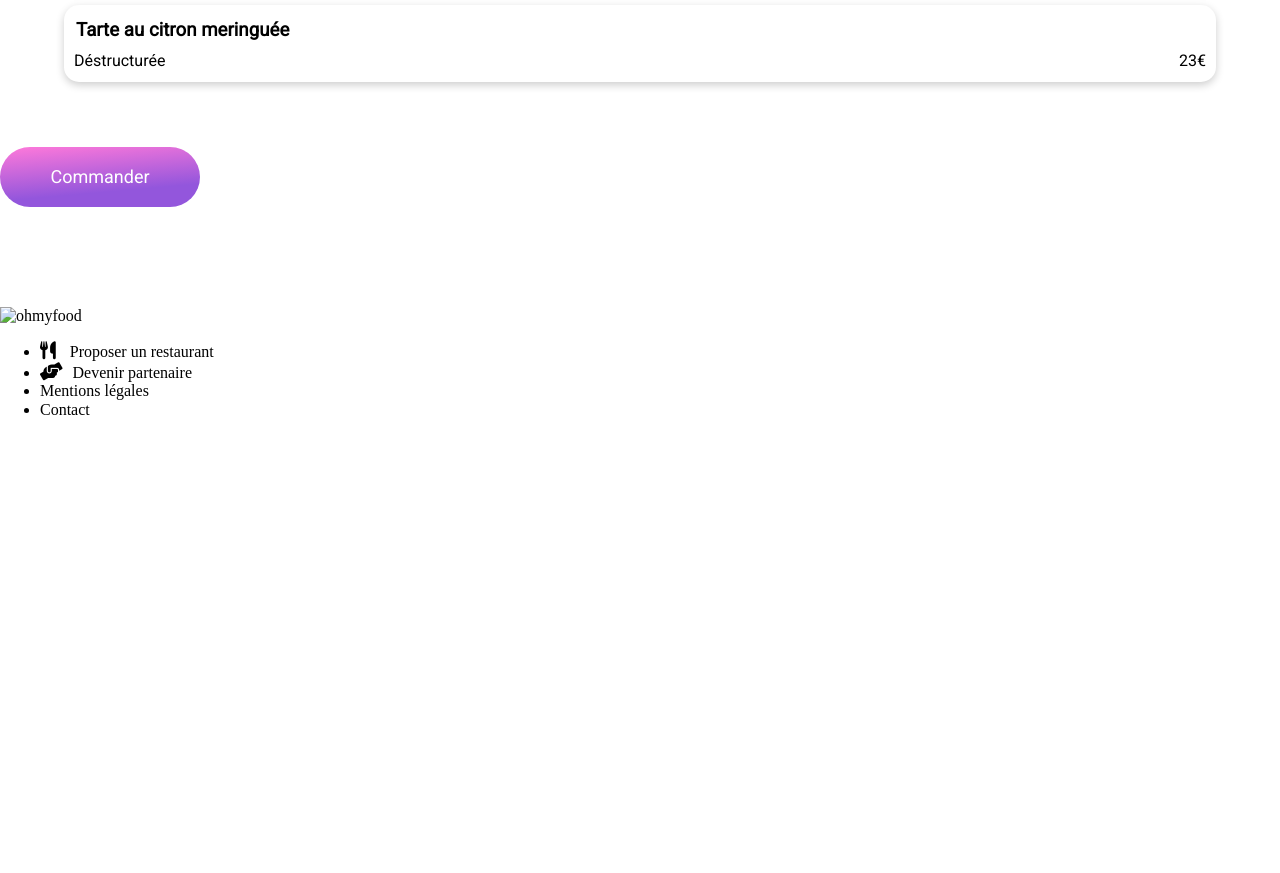
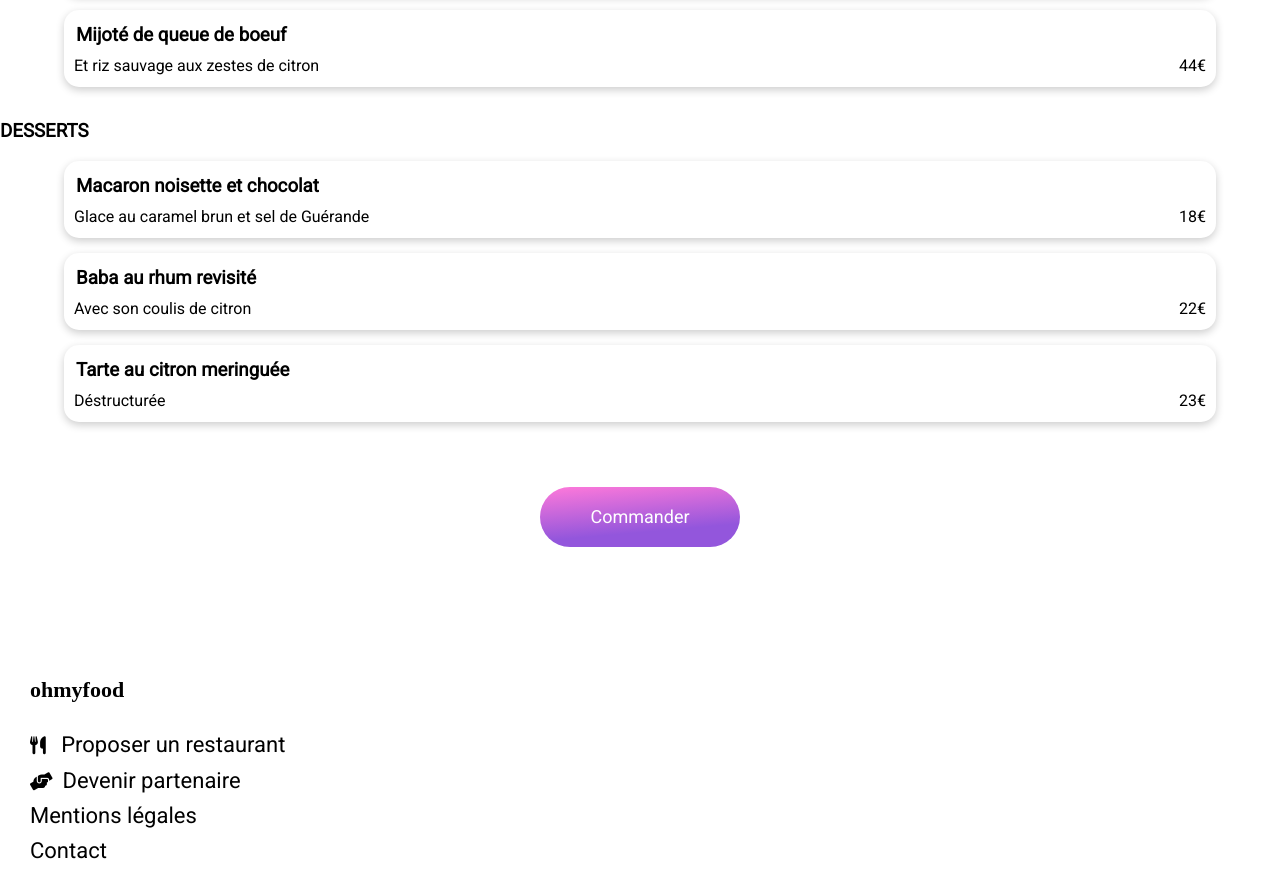
Before and after one commit to bondonflorian/ohmyfood, a website: page la_note_enchantee.html in a window 1280 px wide. Shown: the part 1120-1993 px from the top of the page. Before the commit the page ends 1555 px from the top, so only its background shows below. Drawn offline with Linux system fonts and the light colour scheme; a web font is replaced by a local one.

Commit message:
Quelques correction pour adapter la page La note enchantée avec les régles déjà définis sur la première page de menu

```diff
--- a/la_note_enchantee.html
+++ b/la_note_enchantee.html
@@ -13,11 +13,12 @@
 <body>
     <!-- Le contenu de la page -->
     <div class="content">
-        <header class="entete">
-            <img src="#" alt="ohmyfood">
+        <header class="content__entete">
+            <a href="index.html"><i class="fa-solid fa-arrow-left"></i></a>
+            <img src="./images/logo/ohmyfood.png" alt="ohmyfood">
         </header>
         <div class="image">
-        <img src="#" alt="La note enchantée">
+        <img src="./images/restaurants/note_enchantee.jpg" alt="La note enchantée">
         </div>
 
         <!-- La liste de tous les menus -->
@@ -28,8 +29,8 @@
             </div>
 
             <!-- La liste des entrées -->
+            <h3>ENTRÉES</h3>
             <div class="menu__liste">
-                <h3>ENTRÉES</h3>
                 <div class="menu__plat">
                     <h3>Ravioles de foie gras</h3>
                     <div class="menu__prix">
@@ -65,8 +66,8 @@
             </div>
 
             <!-- La liste des plats -->
+            <h3>PLAT</h3>
             <div class="menu__liste">
-                <h3>PLAT</h3>
                 <div class="menu__plat">
                     <h3>Noix de coquilles Saint-Jacques</h3>
                     <div class="menu__prix">
@@ -94,8 +95,8 @@
             </div>
 
             <!-- La liste des desserts -->
+            <h3>DESSERTS</h3>
             <div class="menu__liste">
-                <h3>DESSERTS</h3>
                 <div class="menu__plat">
                     <h3>Macaron noisette et chocolat</h3>
                     <div class="menu__prix">
@@ -123,20 +124,19 @@
             </div>
 
         </div>
-    <button class="bouton">Commander</button>
+        <div class="bouton">
+            <button class="bouton">Commander</button>
+        </div>
 </div>
 
-    <footer>
-        <div class="footer">
-            <img src="#" alt="ohmyfood">
-            <ul>
-                <li><i class="fa-solid fa-utensils"></i> Proposer un restaurant</li>
-                <li><i class="fa-solid fa-handshake-angle"></i>Devenir partenaire</li>
-                <li>Mentions légales</li>
-                <li>Contact</li>
-            </ul>
-        </div>
-    </footer>
+    <!-- Le pied de page -->
+    <footer class="footer">
+        <h4>ohmyfood</h4>
+            <p><i class="fa-solid fa-utensils"></i> Proposer un restaurant</p>
+            <p><i class="fa-solid fa-handshake-angle"></i>Devenir partenaire</p>
+            <p>Mentions légales</p>
+            <p>Contact</p>
+</footer>
 
 </body>
 </html>
```
